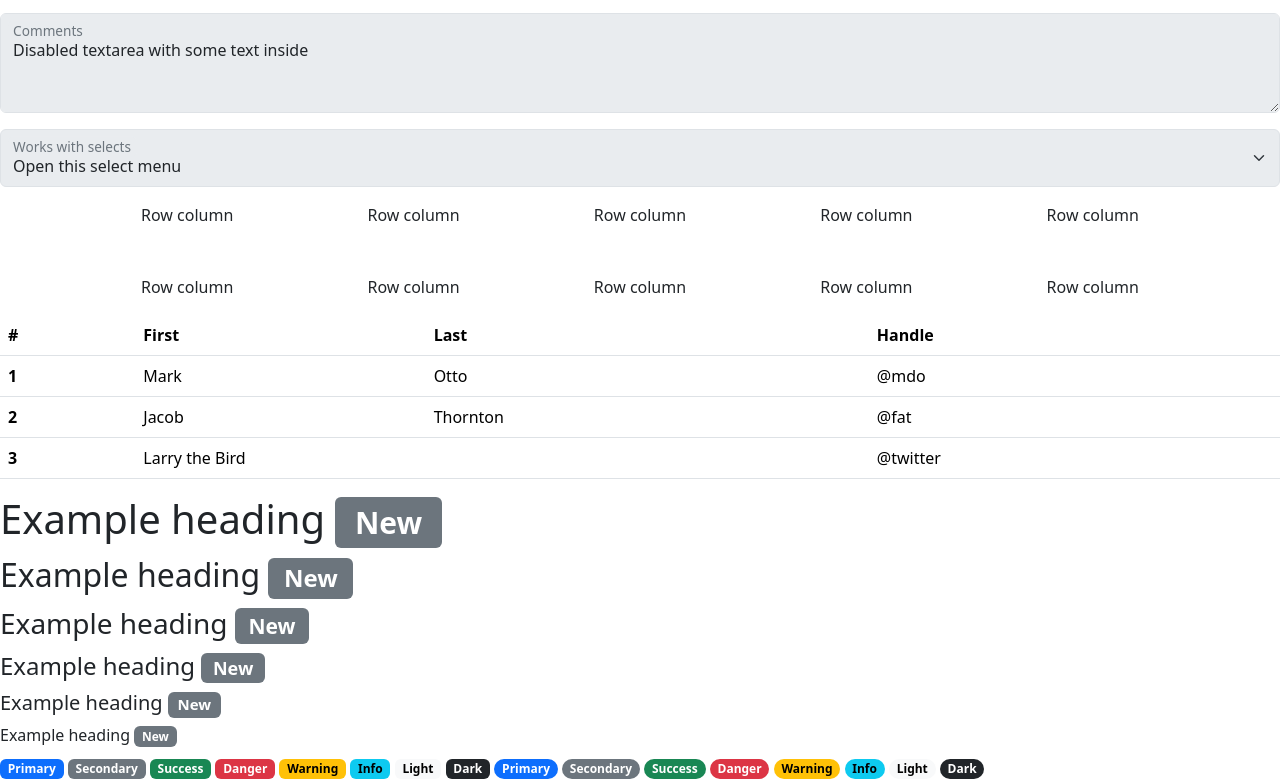
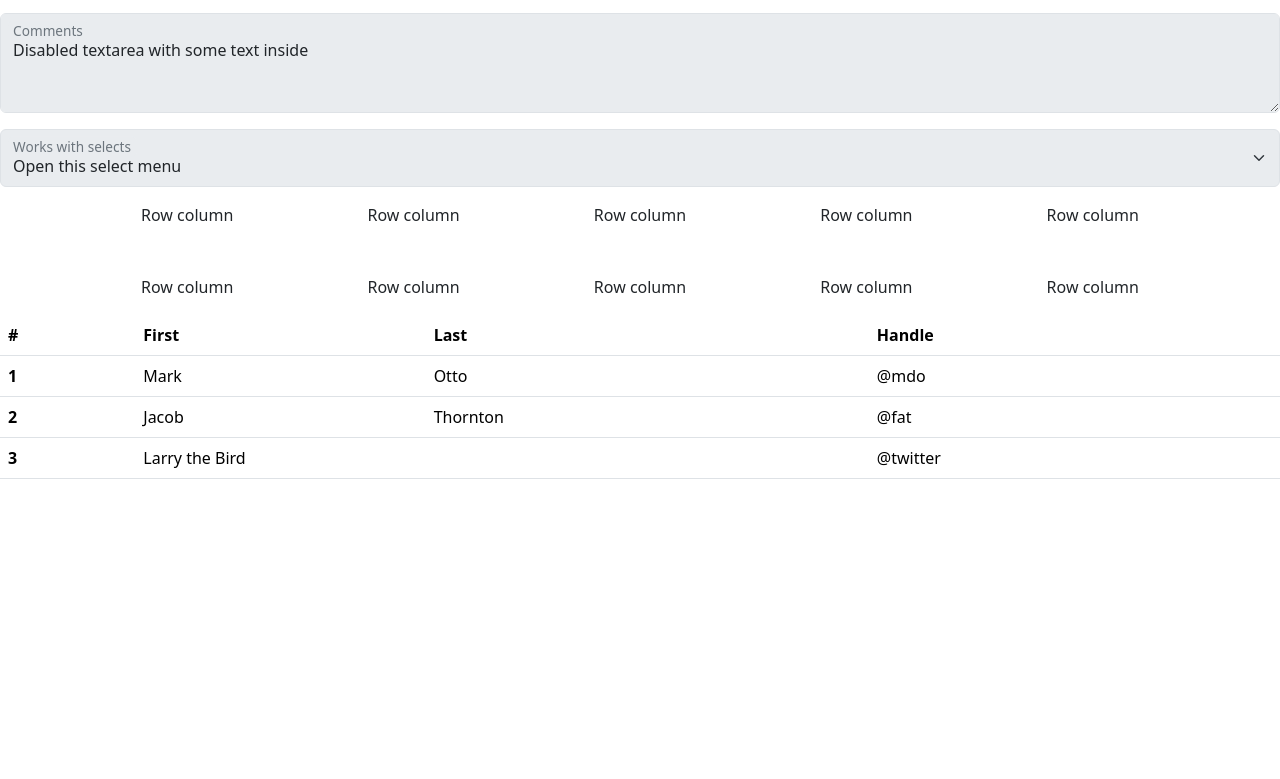
Before and after one commit to aayushker/Bootstrap_Playground, a plain HTML site: page index.html in a window 1280 px wide. Shown: the part 578-1357 px from the top of the page. After the commit the page ends 1073 px from the top, so only its background shows below. Drawn offline with nearby package versions, Linux system fonts and the light colour scheme; some packages are replaced by stand-ins of ours.

Commit message:
Did some work in bootstrap

```diff
--- a/index.html
+++ b/index.html
@@ -149,30 +149,7 @@
   </tbody>
 </table>
 
-<h1>Example heading <span class="badge bg-secondary">New</span></h1>
-<h2>Example heading <span class="badge bg-secondary">New</span></h2>
-<h3>Example heading <span class="badge bg-secondary">New</span></h3>
-<h4>Example heading <span class="badge bg-secondary">New</span></h4>
-<h5>Example heading <span class="badge bg-secondary">New</span></h5>
-<h6>Example heading <span class="badge bg-secondary">New</span></h6>
 
-<span class="badge text-bg-primary">Primary</span>
-<span class="badge text-bg-secondary">Secondary</span>
-<span class="badge text-bg-success">Success</span>
-<span class="badge text-bg-danger">Danger</span>
-<span class="badge text-bg-warning">Warning</span>
-<span class="badge text-bg-info">Info</span>
-<span class="badge text-bg-light">Light</span>
-<span class="badge text-bg-dark">Dark</span>
-
-<span class="badge rounded-pill text-bg-primary">Primary</span>
-<span class="badge rounded-pill text-bg-secondary">Secondary</span>
-<span class="badge rounded-pill text-bg-success">Success</span>
-<span class="badge rounded-pill text-bg-danger">Danger</span>
-<span class="badge rounded-pill text-bg-warning">Warning</span>
-<span class="badge rounded-pill text-bg-info">Info</span>
-<span class="badge rounded-pill text-bg-light">Light</span>
-<span class="badge rounded-pill text-bg-dark">Dark</span>
 
 
   <script src="https://cdn.jsdelivr.net/npm/bootstrap@5.3.2/dist/js/bootstrap.bundle.min.js"
```
